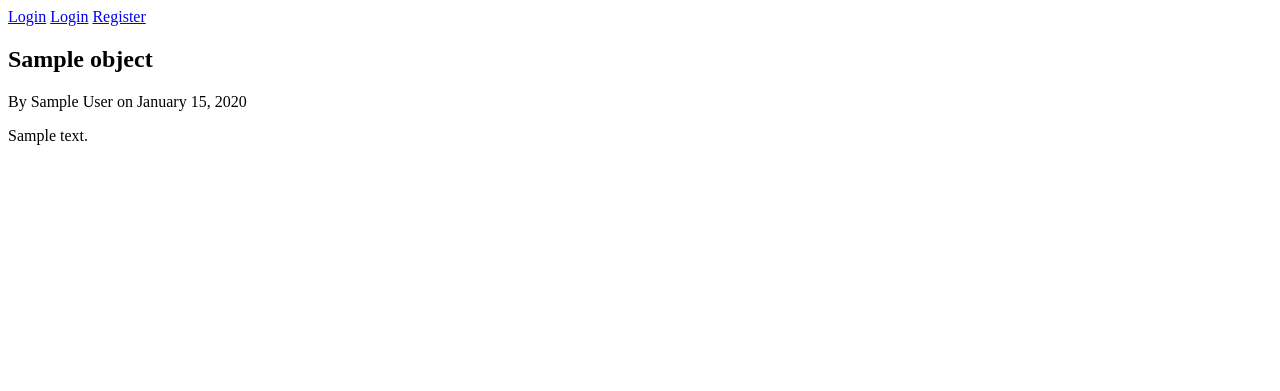
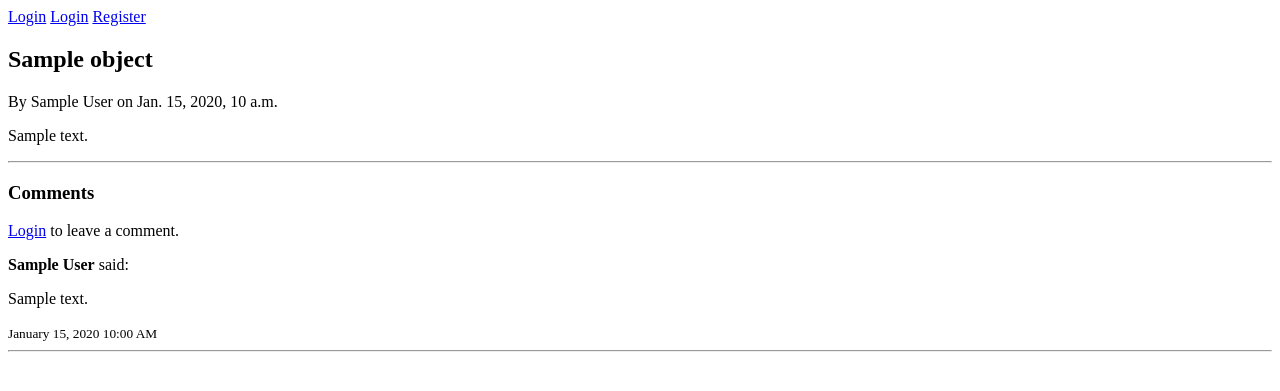
Before and after one commit to Codelionme7/Alx_DjangoLearnLab, a Django app: template django_blog/blog/templates/blog/post_detail.html in a window 1280 px wide. Shown: the top 391 px of the page. Run offline with Django 5.2, Linux system fonts and the light colour scheme; the template is opened without the code that fills it: most values are stand-ins (such as "Sample title", 1, 10 or a date in 2020).

Commit message:
Enhance post detail template with comments section

```diff
--- a/django_blog/blog/templates/blog/post_detail.html
+++ b/django_blog/blog/templates/blog/post_detail.html
@@ -2,14 +2,34 @@
 {% block content %}
     <article>
         <h1>{{ object.title }}</h1>
-        <p>By {{ object.author }} on {{ object.published_date|date:"F d, Y" }}</p>
+        <p>By {{ object.author }} on {{ object.published_date }}</p>
         <p>{{ object.content }}</p>
+    </article>
 
-        {% if object.author == user %}
-            <div>
-                <a href="{% url 'post-update' object.pk %}">Update</a>
-                <a href="{% url 'post-delete' object.pk %}">Delete</a>
+    <hr>
+
+    <h3>Comments</h3>
+    {% if user.is_authenticated %}
+        <a href="{% url 'add-comment' object.pk %}" class="btn btn-primary">Add Comment</a>
+    {% else %}
+        <p><a href="{% url 'login' %}">Login</a> to leave a comment.</p>
+    {% endif %}
+
+    <div class="comments">
+        {% for comment in object.comments.all %}
+            <div class="comment">
+                <p><strong>{{ comment.author }}</strong> said:</p>
+                <p>{{ comment.content }}</p>
+                <small class="text-muted">{{ comment.created_at|date:"F d, Y h:i A" }}</small>
+
+                {% if user == comment.author %}
+                    <a href="{% url 'edit-comment' comment.pk %}">Edit</a> |
+                    <a href="{% url 'delete-comment' comment.pk %}">Delete</a>
+                {% endif %}
             </div>
-        {% endif %}
-    </article>
+            <hr>
+        {% empty %}
+            <p>No comments yet.</p>
+        {% endfor %}
+    </div>
 {% endblock %}
```
